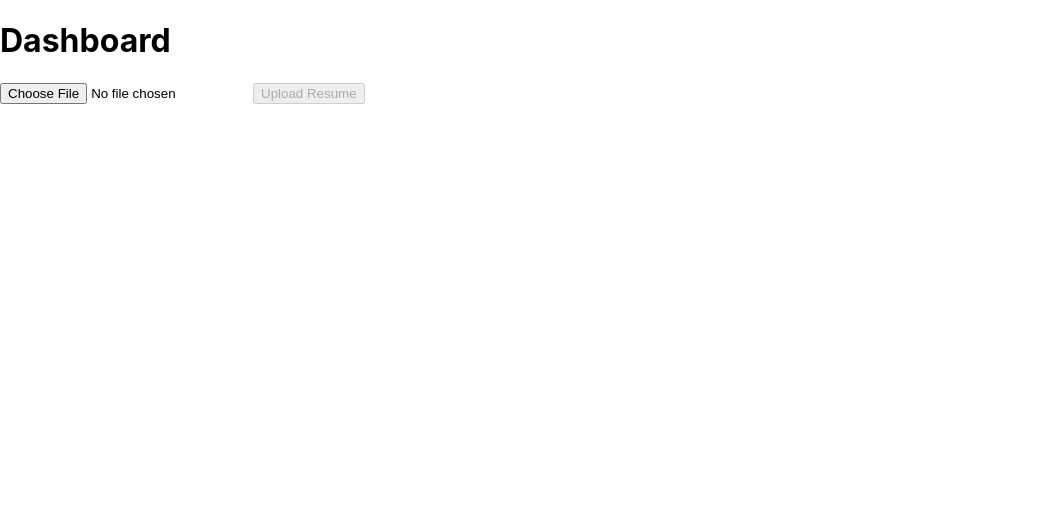
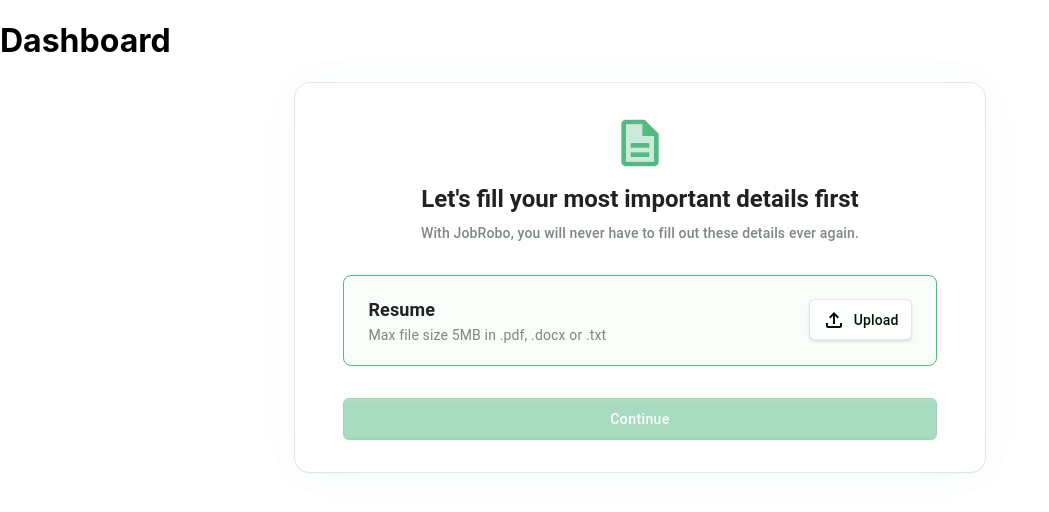
Before and after one commit to InterviewsMaster-IM/JobRobo-Frontend, a React (Create React App) app: page /dashboard in a window 1280 px wide. Shown: the top 512 px of the page, without its empty margins (0-1049 px from the left). Built offline with nearby package versions, Linux system fonts and the light colour scheme; no server answers; sample sign-in values are in the browser's storage.

Commit message:
Resume Upload UI added

```diff
--- a/package.json
+++ b/package.json
@@ -15,6 +15,7 @@
     "lodash": "^4.17.21",
     "moment": "^2.29.4",
     "react": "^18.2.0",
+    "react-activity": "^2.1.3",
     "react-dom": "^18.2.0",
     "react-redux": "^9.0.4",
     "react-router-dom": "^6.20.1",
--- a/src/components/common/SignInLinkedinCard.js
+++ b/src/components/common/SignInLinkedinCard.js
@@ -33,7 +33,7 @@ const SignInLinkedinCard = ({ handleLogin }) => {
                 <Button variant="outlined" sx={{
                     width: '60%',
                     borderRadius: '6px',
-                    border: '1px solid var(--Border-container-stroke, rgba(0, 20, 5, 0.10))',
+                    border: '1px solid rgba(0, 20, 5, 0.10)',
                     boxShadow: '0px 2px 1px 0px rgba(255, 255, 255, 0.10) inset, 0px 1px 3px 0px rgba(11, 19, 36, 0.10), 0px -1px 0px 0px rgba(0, 0, 0, 0.10) inset',
                     padding: '8px 12px',
                     gap: '10px'
--- a/src/components/resume/UploadResume.js
+++ b/src/components/resume/UploadResume.js
@@ -1,5 +1,19 @@
 import React, { useState } from 'react';
 import apiService from "../../services/apiService";
+import Box from '@mui/material/Box';
+import Container from '@mui/material/Container';
+import Card from '@mui/material/Card';
+import Grid from '@mui/material/Grid';
+import Typography from '@mui/material/Typography';
+import CardMedia from '@mui/material/CardMedia';
+import IconButton from '@mui/material/IconButton';
+import DescriptionTwoToneIcon from '@mui/icons-material/DescriptionTwoTone';
+import FileUploadOutlinedIcon from '@mui/icons-material/FileUploadOutlined';
+import CheckCircleIcon from '@mui/icons-material/CheckCircle';
+import DeleteOutlineOutlinedIcon from '@mui/icons-material/DeleteOutlineOutlined';
+import { PrimaryGreenButton, PrimaryWhiteButton } from '../../styles/Buttons';
+import Dots from "react-activity/dist/Dots";
+import "react-activity/dist/Dots.css";
 
 // Function to upload a file
 const uploadResume = (file) => {
@@ -23,21 +37,21 @@ const checkParseResumeTaskStatus = (taskId) => {
     return apiService.get(`resumes/check-task/${taskId}/`);
 };
 
-
 const ResumeUpload = () => {
     const [file, setFile] = useState(null);
     const [status, setStatus] = useState(null);
 
     const handleFileChange = (event) => {
-        setFile(event.target.files[0]);
+        // setFile(event.target.files[0]);
+        handleUpload(event.target.files[0]);
     };
 
-    const handleUpload = async () => {
+    const handleUpload = async (file) => {
         try {
-            setStatus("Uploading...");
+            setStatus("Uploading");
             const uploadResponse = await uploadResume(file);
             console.log(uploadResponse);
-            setStatus("Parsing resume...");
+            setStatus("Parsing Resume");
 
             const resumeId = uploadResponse.data.id;
             const startParseResponse = await startParseResumeTask(resumeId);
@@ -49,6 +63,7 @@ const ResumeUpload = () => {
                 if (statusResponse.data.status === 'SUCCESS') {
                     clearInterval(intervalId);
                     setStatus("Done!!");
+                    setFile(file);
                     // Handle success (e.g., notify user, update UI)
                 }
             }, 1000);
@@ -57,12 +72,126 @@ const ResumeUpload = () => {
         }
     };
 
+    const handleResumeDelete = () => {
+        setFile(null);
+    }
+
     return (
-        <div>
-            <input type="file" onChange={handleFileChange} />
-            <button onClick={handleUpload} disabled={!file}>Upload Resume</button>
-            {status ? <p>Status: {status}</p> : null}
-        </div>
+        <Container>
+            <Box display={'flex'} justifyContent={'center'}>
+                <Card
+                    sx={{
+                        width: { xs: '100%', sm: '80%', md: '62%', lg: '60%' },
+                        padding: { xs: '1rem 1rem', sm: '2rem 3rem' },
+                        boxSizing: 'border-box',
+                        display: 'flex',
+                        flexDirection: 'column',
+                        alignItems: 'center',
+                        gap: '8px',
+                        backgroundColor: '#FFF',
+                        boxShadow: `0px 1px 2px 0px rgba(85, 185, 130, 0.06), 0px 0px 38px 0px rgba(85, 185, 130, 0.03), 0px 3px 70px 0px rgba(85, 185, 130, 0.02)`,
+                        border: `1px solid rgba(0, 20, 5, 0.10)`,
+                        borderRadius: '16px',
+                    }}>
+                    <CardMedia>
+                        <DescriptionTwoToneIcon htmlColor='#55B982' sx={{ width: '56px', height: '56px' }} />
+                    </CardMedia>
+                    <Box display={'flex'} flexDirection={'column'} alignItems={'center'} gap={'8px'}>
+                        <Typography variant='h5' fontWeight={'600'} textAlign={'center'}>
+                            Let's fill your most important details first
+                        </Typography>
+                        <Typography variant='body2' fontWeight={'500'} color={'#7F8781'} textAlign={'center'}>
+                            With JobRobo, you will never have to fill out these details ever again.
+                        </Typography>
+                    </Box>
+                    <Box marginTop={'1.5rem'} width={'100%'}>
+                        <Card variant='outlined' sx={{
+                            width: '100%',
+                            boxSizing: 'border-box',
+                            Border: '1px',
+                            padding: '1.25rem 1.5rem',
+                            borderRadius: '8px',
+                            border: '1px solid #55B982',
+                            background: 'rgba(234, 247, 239, 0.30)',
+                        }}>
+                            <Grid container display={'flex'} flexDirection={'column'} rowGap={'1rem'}>
+                                <Grid container item display={'flex'} flexDirection={'row'} alignItems={'center'} justifyContent={'space-between'} columnGap={'1rem'} rowGap={'1rem'}>
+                                    <Grid item>
+                                        <Typography variant='h6' fontSize={'18px'} fontWeight={'600'}>
+                                            Resume
+                                        </Typography>
+                                        <Typography variant='body2' fontWeight={'400'} color={'#7F8781'}>
+                                            Max file size 5MB in .pdf, .docx or .txt
+                                        </Typography>
+                                    </Grid>
+                                    <Grid item>
+                                        <PrimaryWhiteButton component="label" disabled={(status !== null)}>
+                                            <FileUploadOutlinedIcon fontSize='medium' />
+                                            <Typography variant='body2' fontWeight={'500'}>
+                                                {!file ? 'Upload' : 'Re Upload'}
+                                            </Typography>
+                                            <input
+                                                style={{ display: 'none' }}
+                                                id="contained-button-file"
+                                                accept=".docx, .doc, application/pdf, application/msword, text/plain"
+                                                type="file"
+                                                onChange={handleFileChange}
+                                            />
+                                        </PrimaryWhiteButton>
+                                    </Grid>
+                                </Grid>
+                                {
+                                    file
+                                    &&
+                                    <Grid container item paddingTop={'0.5rem'} display={'flex'} flexDirection={'column'} alignItems={'flex-start'} gap={'12px'} borderTop={'1px solid rgba(85, 185, 130, 0.30)'}>
+                                        <Grid item display={'flex'} alignItems={'center'} gap={'4px'}>
+                                            <CheckCircleIcon fontSize='14px' htmlColor='#55B982' />
+                                            <Typography variant='body2' fontWeight={'500'} color={'#55B982'} letterSpacing={'0.14px'}>
+                                                resume uploaded
+                                            </Typography>
+                                        </Grid>
+                                        <Grid item width={'100%'} >
+                                            <Card variant='outlined' sx={{
+                                                display: 'flex',
+                                                justifyContent: 'space-between',
+                                                alignItems: 'center',
+                                                flexWrap: 'wrap',
+                                                padding: '0px 12px',
+                                                borderRadius: '6px',
+                                                border: '1px solid rgba(85, 185, 130, 0.30)',
+                                                background: '#FFF',
+                                            }}>
+                                                <Typography variant='body2' fontWeight={'500'} paddingTop={'8px'} paddingBottom={'8px'}>
+                                                    {file?.name}
+                                                </Typography>
+                                                <IconButton aria-label="delete" onClick={handleResumeDelete}>
+                                                    <DeleteOutlineOutlinedIcon htmlColor='#001405' />
+                                                </IconButton>
+                                            </Card>
+                                        </Grid>
+                                    </Grid>
+                                }
+                                {
+                                    (status === 'Uploading' || status === 'Parsing Resume')
+                                    &&
+                                    <Box textAlign={'center'}>
+                                        <Dots color='#55B982' size={'18'} />
+                                        <Typography variant='body2' textAlign={'center'} fontWeight={'600'} color={'#55B982'} letterSpacing={'1.2px'}>
+                                            {status}
+                                        </Typography>
+                                    </Box>
+                                }
+                            </Grid>
+                        </Card>
+                    </Box>
+                    <Box width={'100%'} marginTop={'1.5rem'}>
+                        <PrimaryGreenButton variant='container' disabled={!file}>
+                            Continue
+                        </PrimaryGreenButton>
+                    </Box>
+                </Card>
+            </Box>
+        </Container >
     );
 };
 
--- a/src/pages/DashboardPage.js
+++ b/src/pages/DashboardPage.js
@@ -1,10 +1,11 @@
 import React from 'react';
 import ResumeUpload from '../components/resume/UploadResume';
+
 const DashboardPage = () => {
     return (
         <div>
             <h1>Dashboard</h1>
-            <ResumeUpload></ResumeUpload>
+            <ResumeUpload />
         </div>
     );
 };
--- /dev/null
+++ b/src/styles/Buttons.js
@@ -0,0 +1,50 @@
+import { styled } from '@mui/system';
+import Button from '@mui/material/Button';
+
+export const PrimaryGreenButton = styled(Button)({
+    width: '100%',
+    textTransform: 'none',
+    color: '#fff',
+    fontSize: '14px',
+    fontWeight: '500',
+    textAlign: 'center',
+    padding: '8px 16px',
+    justifyContent: 'center',
+    alignItems: 'center',
+    gap: '16px',
+    borderRadius: '6px',
+    border: '1px solid rgba(0, 20, 5, 0.10)',
+    background: '#55B982',
+    boxShadow: '0px 2px 1px 0px rgba(255, 255, 255, 0.10) inset, 0px -1px 0px 0px rgba(0, 20, 5, 0.10) inset, 0px 1px 3px 0px rgba(0, 20, 5, 0.10)',
+
+    '&:hover': {
+        background: '#55B982',
+    },
+
+    '&.Mui-disabled': {
+        color: '#fff',
+        opacity: 0.5
+    }
+});
+
+export const PrimaryWhiteButton = styled(Button)({
+    display: 'flex',
+    justifyContent: 'center',
+    alignItems: 'center',
+    gap: '8px',
+    padding: '8px 12px',
+    color: '#001405',
+    textTransform: 'none',
+    textAlign: 'center',
+    fontSize: '14px',
+    fontWeight: 500,
+    borderRadius: '6px',
+    border: '1px solid rgba(0, 20, 5, 0.10)',
+    background: '#FFF',
+    boxShadow: '0px 2px 1px 0px rgba(255, 255, 255, 0.10) inset, 0px -1px 0px 0px rgba(0, 20, 5, 0.10) inset, 0px 1px 3px 0px rgba(0, 20, 5, 0.10)',
+
+    '&:hover': {
+        background: '#FFF',
+        border: '1px solid rgba(0, 20, 5, 0.10)'
+    }
+})
```
Also changed, not shown: 1 other file (tests, documents, lock files or other folders).
